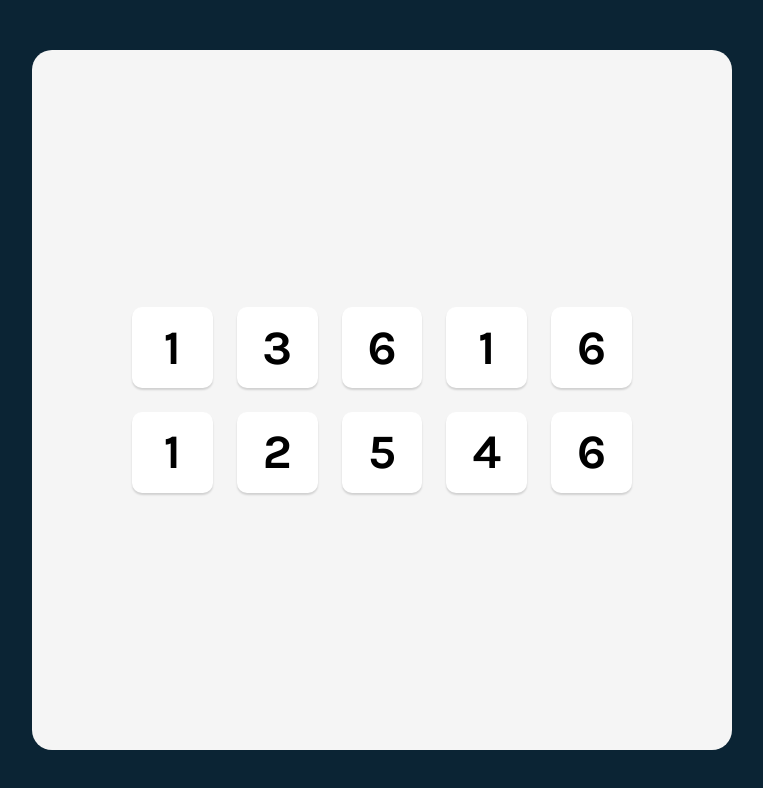
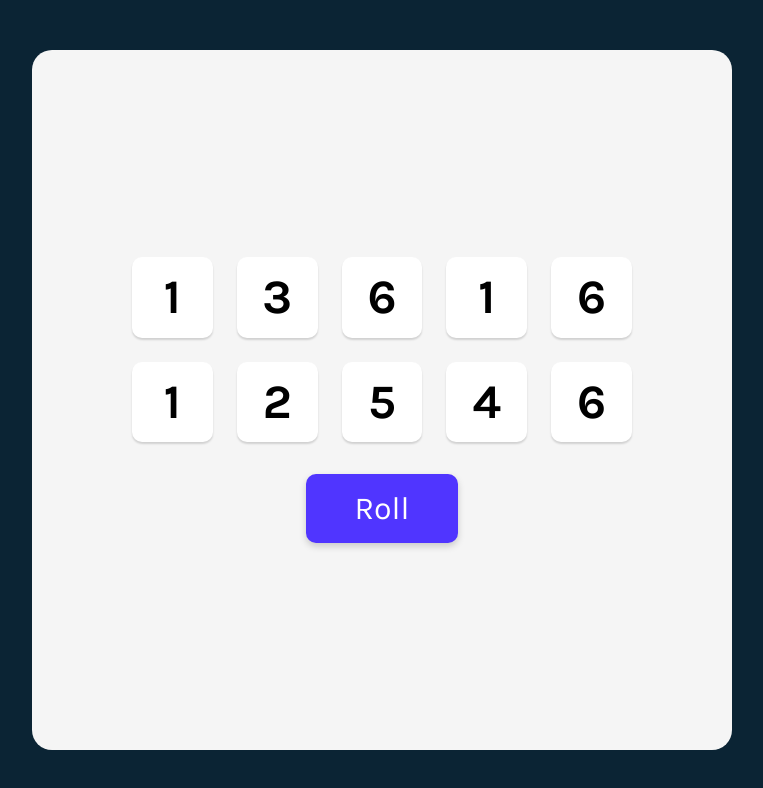
Before and after one commit to SanJammin/tenzies, a React (Vite) app: page / in a window 1280 px wide. Shown: the top 788 px of the page, without its empty margins (258-1021 px from the left). Built offline with nearby package versions, Linux system fonts and the light colour scheme.

Commit message:
Create a reroll button

```diff
--- a/src/App.css
+++ b/src/App.css
@@ -19,6 +19,8 @@ main {
   aspect-ratio: 1 / 1;
   border-radius: 1.25rem;
   display: flex;
+  flex-direction: column;
+  gap: 2em;
   align-items: center;
   justify-content: center;
 }
@@ -44,3 +46,19 @@ main {
   font-weight: bold;
   cursor: pointer;
 }
+
+.roll {
+  border: none;
+  background-color: #5035FF;
+  font-family: inherit;
+  font-size: 2rem;
+  color: white;
+  padding: 0.5em 1.5em;
+  border-radius: 10px;
+  cursor: pointer;
+  box-shadow: 0px 3.2px 7.68px rgba(0, 0, 0, 0.18);
+}
+
+.roll:hover {
+  transform: translateY(-2px);
+}
--- a/src/App.jsx
+++ b/src/App.jsx
@@ -12,6 +12,10 @@ function App() {
       .map(() => Math.ceil(Math.random() * 6));
   }
 
+  function handleClick() {
+    setDice(generateAllNewDice());
+  }
+
   const diceElements = dice.map(dieValue => <Die value={dieValue} />);
 
   return (
@@ -20,6 +24,7 @@ function App() {
         <div className="dice-holder">
           {diceElements}
         </div>
+        <button className="roll" onClick={handleClick}>Roll</button>
       </main>
     </>
   );
```
